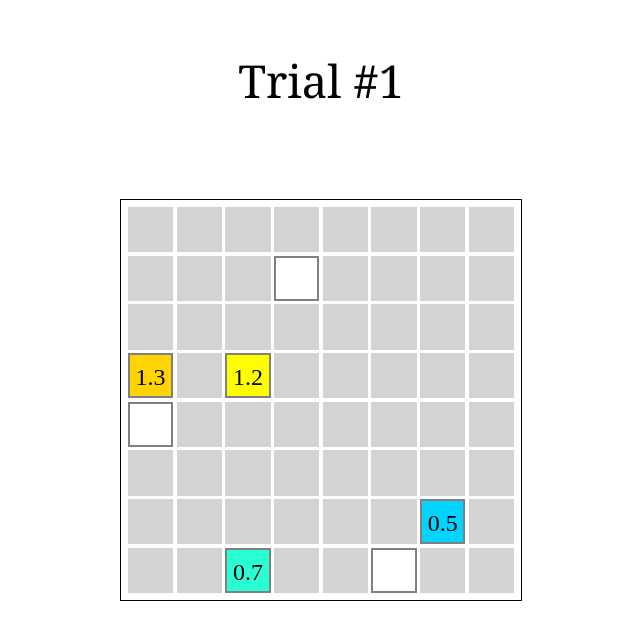
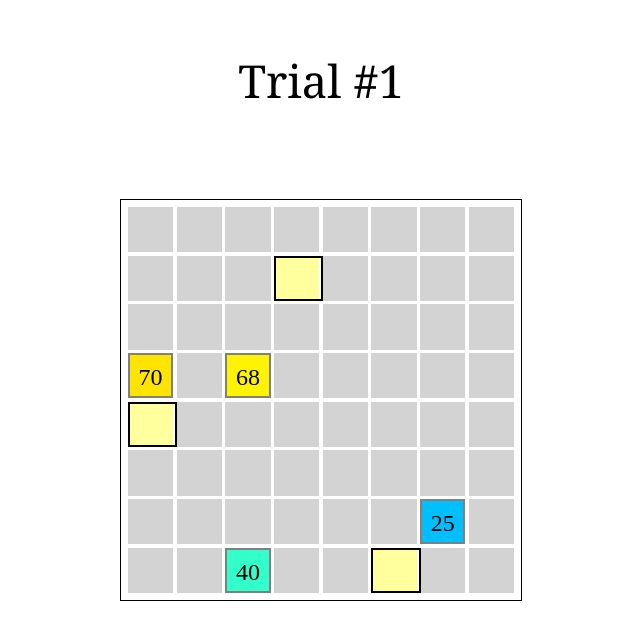
Before and after one commit to srinidhisrinivas/psy-uncertainty-experiment, a Flask app: page /1/trial/1 in a window 1280 px wide. Shown: the top 640 px of the page, without its empty margins (319-959 px from the left). Run offline with Flask 2, Linux system fonts and the light colour scheme.

Commit message:
added input boxes

```diff
--- a/main.py
+++ b/main.py
@@ -138,8 +138,8 @@ def get_cell_val(idx, idy):
 	xx, yy = np.meshgrid(x, y);
 
 	z = griewank(xx,yy);
-	val = abs(int(np.mean(z)));
-	val = abs(float('%.1f'%(np.mean(z))))
+	val = abs(int(55*np.mean(z)));
+	#val = abs(float('%.1f'%(np.mean(z))))
 	return val;
 
 def get_val_dict(num_cells):
@@ -156,6 +156,9 @@ def get_val_dict(num_cells):
 	with open('valdict.json', 'w') as f_out:
 		f_out.write(json.dumps(val_dict));
 
+	print(max(val_dict.values()));
+	print(min(val_dict.values()));
+	print('\n');
 	return val_dict;
 
 def vec_to_buck(vec, nbucks, buckid):
--- a/static/css/grid.css
+++ b/static/css/grid.css
@@ -83,3 +83,13 @@ div#buttonDiv{
 
 
 }
+input::-webkit-outer-spin-button,
+input::-webkit-inner-spin-button {
+    /* display: none; <- Crashes Chrome on hover */
+    -webkit-appearance: none;
+    margin: 0; /* <-- Apparently some margin are still there even though it's hidden */
+}
+
+input[type=number] {
+    -moz-appearance:textfield; /* Firefox */
+}
--- a/static/js/grid.js
+++ b/static/js/grid.js
@@ -1,7 +1,7 @@
 
 //grid width and height
 class SquareGrid{
-	constructor(canvas, h, numCells, p, trialData){
+	constructor(canvas, h, numCells, p, trialData, numEnabled){
 		if(h===undefined){
 			h = 400;
 		}
@@ -20,7 +20,8 @@ class SquareGrid{
 		this.canvas.height = h;
 		this.canvas.width = h;
 		this.trialData = trialData;
-
+		this.numEnabled = numEnabled;
+		this.maxVal = 0;
 	}
 
 	draw(){
@@ -62,11 +63,84 @@ class SquareGrid{
 		button.style['background-color'] = "white";
 		button.style.border = "2px solid grey";
 		button.disabled = false;
-		//button.hidden = true;
 	}
 	enableButtonByID(idx, idy){
 		var button = document.getElementById(idx+","+idy);
 		this.enableButton(button);
+	}
+	enableButtonInputByID(idx, idy){
+		var button = document.getElementById(idx+","+idy);
+		this.enableButtonInput(button);
+	}
+	enableButtonInput(button){
+		button.hidden = true;
+		var buttonRect = button.getBoundingClientRect();
+		var inp = document.createElement('input');
+		inp.id = 'input'+button.id;
+		inp.type = 'number';
+		inp.min = '0';
+		inp.max = '99';
+		inp.maxlength = 2;
+		inp.style.position = "absolute";
+		inp.style.left = button.style.left;
+		inp.style.top = button.style.top;
+
+		var buttonWidth = parseFloat(button.style.width.substring(0,button.style.width.indexOf('p')));
+		var buttonHeight = parseFloat(button.style.height.substring(0,button.style.height.indexOf('p')));
+		var inpWidth = buttonWidth - 4;
+		var inpHeight = buttonHeight - 6;
+
+		inp.style.width = inpWidth + 'px';
+		inp.style.height = inpHeight + 'px';
+
+		inp.style.background = 'transparent';
+		inp.style.border = '2px solid black';
+
+		inp.style['font-family'] = "Bahnschrift";
+
+		inp.style['font-weight'] = 350;
+		inp.style['font-size'] = 18+"pt";
+		inp.style['text-align'] = "center";
+
+		inp.style['vertical-align'] =  'middle';
+
+		var body = document.getElementById('content');
+
+		body.appendChild(inp);
+
+		function colorDiv(div, currentVal, maxVal){
+			if(currentVal === ''){
+				div.style['background-color'] = '#FFFF9E';
+			} else {
+				var val = parseFloat(currentVal);
+				var fRatio = (maxVal - val) / maxVal;
+
+				var color = rygbColorMap.getColor(fRatio).rgb();
+				//alert(color);
+
+				div.style['background-color'] = color;
+			}
+		}
+		var maxVal = this.maxVal;
+
+		inp.addEventListener('input', function(e){
+			e.target.value = e.target.value.replace(/[^0-9]*/g,'');
+			var idx = e.target.id.substring(e.target.id.search('[0-9]'));
+			var divIdx = "div" + idx;
+			if (!e.target.value || isNaN(e.target.value)){
+				e.target.value = '';
+			}
+			var div = document.getElementById(divIdx);
+			if ((""+e.target.value).length > 2){
+				e.target.value = e.target.value.slice(0, 2);
+			}
+			if ((""+e.target.value).includes(".")){
+				alert('here');
+				e.target.value = e.target.value.slice(0,-1);
+			}
+			colorDiv(div, e.target.value, maxVal);
+
+		})
 	}
 
 
@@ -179,6 +253,7 @@ class SquareGrid{
 		var body = document.getElementById("content");
 		var arr = Object.values(gridVals);
 		var maxVal = Math.max(...arr);
+		this.maxVal = maxVal;
 
 		for(var idx = 0; idx < this.numCells; idx++){
 			for(var idy = 0; idy < this.numCells; idy++){
--- a/templates/js/main.js
+++ b/templates/js/main.js
@@ -11,16 +11,17 @@ function onWindowLoad(){
  		pid: pid
  	};
 
-	var grid = new SquareGrid(c, 400, 8, 5, trialData);
+
 
 	var gridVals = {{ grid_values|tojson }};
 	var clickedButtons = {{ clicked_buttons|tojson }};
 	var enabledButtons = {{ enabled_buttons|tojson }};
 	var gridEnabled = (enabledButtons === "ALL");
 
+	var grid = new SquareGrid(c, 400, 8, 5, trialData, enabledButtons.length);
 	grid.setButtons(gridVals, gridEnabled);
 	for(var i = 0; i<enabledButtons.length; i++){
-		grid.enableButtonByID(enabledButtons[i][0], enabledButtons[i][1])
+		grid.enableButtonInputByID(enabledButtons[i][0], enabledButtons[i][1])
 	}
 	for(var i = 0; i<clickedButtons.length; i++){
 		grid.clickButtonByID(clickedButtons[i][0], clickedButtons[i][1])
--- a/valdict.json
+++ b/valdict.json
@@ -1 +1 @@
-{"0,0": 0.7, "0,1": 0.8, "0,2": 1.1, "0,3": 1.3, "0,4": 1.3, "0,5": 1.1, "0,6": 0.8, "0,7": 0.7, "1,0": 0.1, "1,1": 0.5, "1,2": 1.2, "1,3": 1.8, "1,4": 1.8, "1,5": 1.2, "1,6": 0.5, "1,7": 0.1, "2,0": 0.7, "2,1": 0.8, "2,2": 1.1, "2,3": 1.2, "2,4": 1.2, "2,5": 1.1, "2,6": 0.8, "2,7": 0.7, "3,0": 1.7, "3,1": 1.4, "3,2": 0.8, "3,3": 0.3, "3,4": 0.3, "3,5": 0.8, "3,6": 1.4, "3,7": 1.7, "4,0": 1.7, "4,1": 1.4, "4,2": 0.8, "4,3": 0.3, "4,4": 0.3, "4,5": 0.8, "4,6": 1.4, "4,7": 1.7, "5,0": 0.7, "5,1": 0.8, "5,2": 1.1, "5,3": 1.2, "5,4": 1.2, "5,5": 1.1, "5,6": 0.8, "5,7": 0.7, "6,0": 0.1, "6,1": 0.5, "6,2": 1.2, "6,3": 1.8, "6,4": 1.8, "6,5": 1.2, "6,6": 0.5, "6,7": 0.1, "7,0": 0.7, "7,1": 0.8, "7,2": 1.1, "7,3": 1.3, "7,4": 1.3, "7,5": 1.1, "7,6": 0.8, "7,7": 0.7}
+{"0,0": 39, "0,1": 45, "0,2": 59, "0,3": 70, "0,4": 70, "0,5": 59, "0,6": 45, "0,7": 39, "1,0": 5, "1,1": 25, "1,2": 67, "1,3": 100, "1,4": 100, "1,5": 67, "1,6": 25, "1,7": 5, "2,0": 40, "2,1": 46, "2,2": 58, "2,3": 68, "2,4": 68, "2,5": 58, "2,6": 46, "2,7": 40, "3,0": 95, "3,1": 79, "3,2": 45, "3,3": 18, "3,4": 18, "3,5": 45, "3,6": 79, "3,7": 95, "4,0": 95, "4,1": 79, "4,2": 45, "4,3": 18, "4,4": 18, "4,5": 45, "4,6": 79, "4,7": 95, "5,0": 40, "5,1": 46, "5,2": 58, "5,3": 68, "5,4": 68, "5,5": 58, "5,6": 46, "5,7": 40, "6,0": 5, "6,1": 25, "6,2": 67, "6,3": 100, "6,4": 100, "6,5": 67, "6,6": 25, "6,7": 5, "7,0": 39, "7,1": 45, "7,2": 59, "7,3": 70, "7,4": 70, "7,5": 59, "7,6": 45, "7,7": 39}
```
